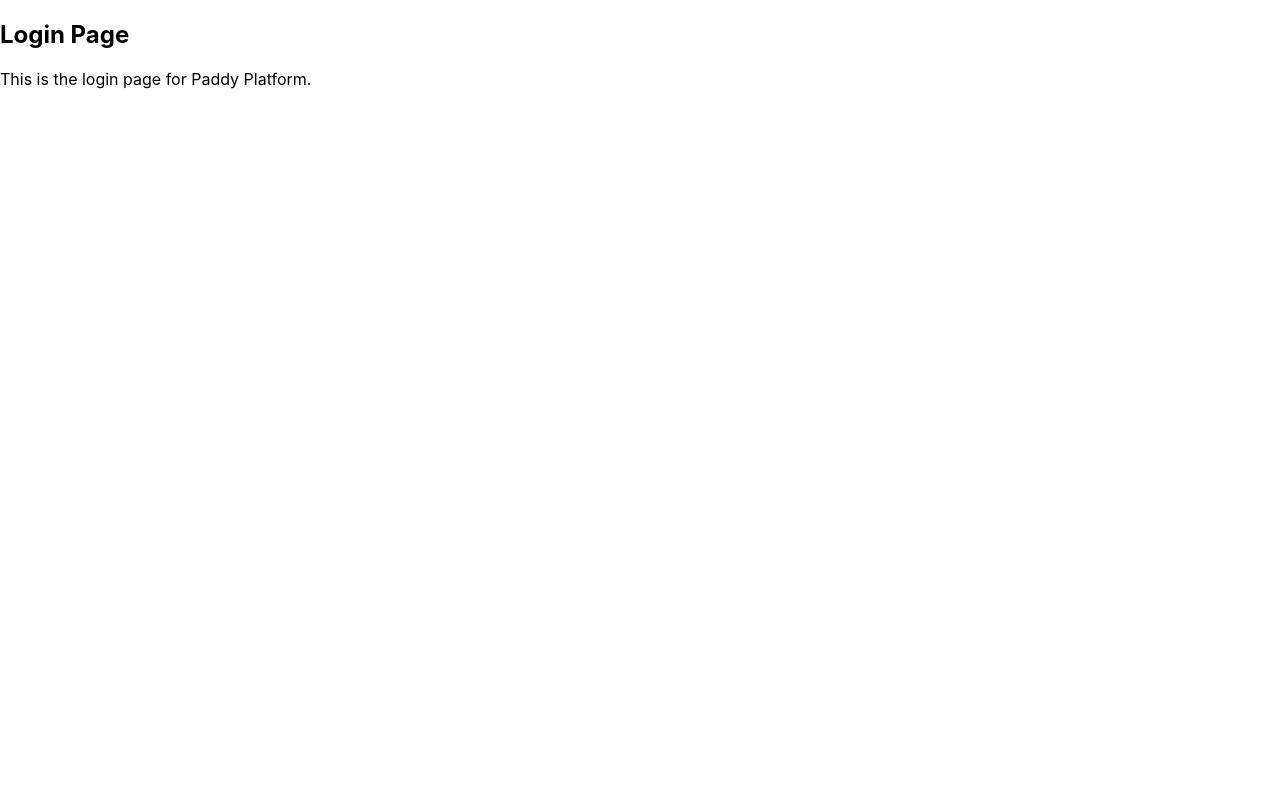
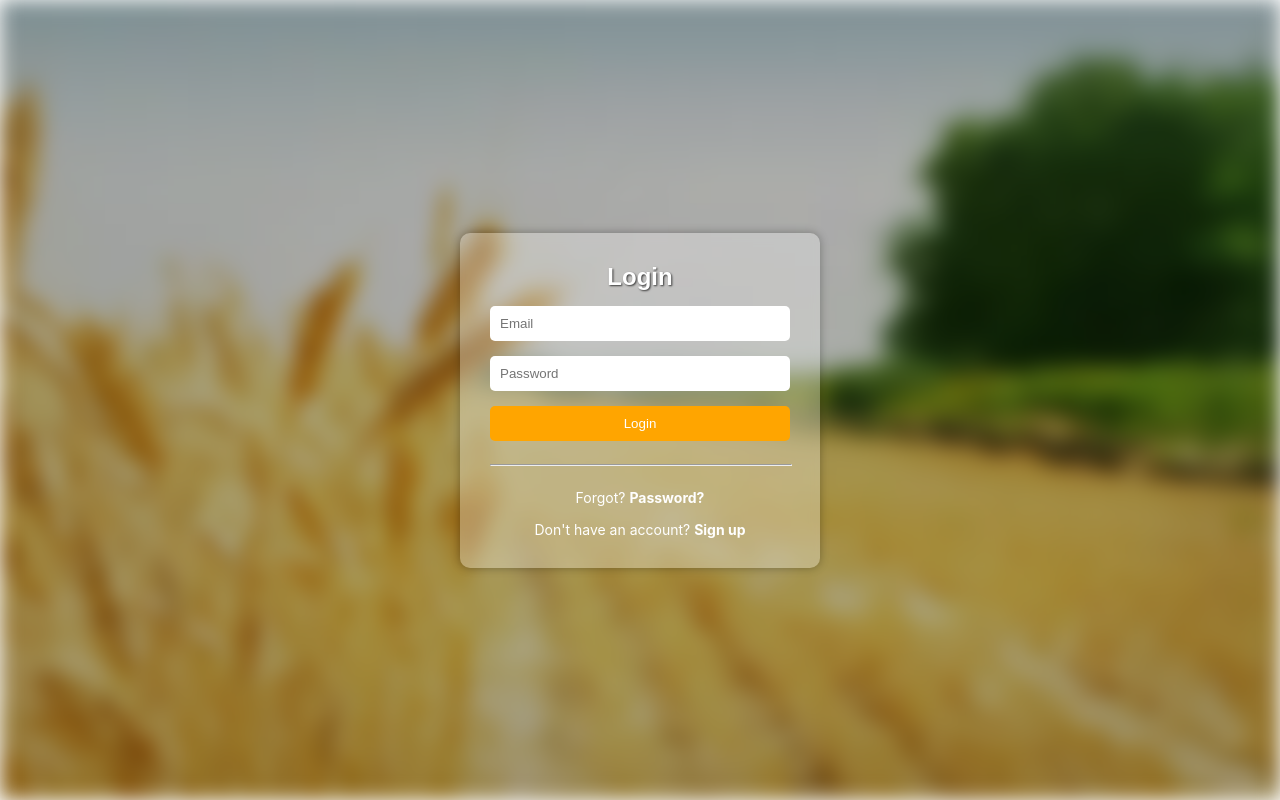
Before and after one commit to SE4106-Web-Project-Team/Paddy-buying-and-selling-Platform, a React (Create React App) app in the folder frontend/: page /login in a window 1280 px wide. Built offline with nearby package versions, Linux system fonts and the light colour scheme.

Commit message:
Structure and style the login page

```diff
--- a/frontend/src/pages/auth/Login.jsx
+++ b/frontend/src/pages/auth/Login.jsx
@@ -1,11 +1,20 @@
 // src/pages/Login.jsx
 import React from 'react';
+import '../../styles/auth/login.css';
 
 function Login() {
   return (
-    <div>
-      <h2>Login Page</h2>
-      <p>This is the login page for Paddy Platform.</p>
+    <div className="login-container">
+      <div class="login-container-blur-layer"></div>
+      <div className="login-card">
+        <h2>Login</h2>
+        <input type="email" placeholder="Email" />
+        <input type="password" placeholder="Password" />
+        <button>Login</button>
+        <hr />
+        <p>Forgot? <a href="/signup">Password?</a></p>
+        <p>Don't have an account? <a href="/signup">Sign up</a></p>
+      </div>
     </div>
   );
 }
--- /dev/null
+++ b/frontend/src/styles/auth/login.css
@@ -0,0 +1,78 @@
+.login-container {
+    height: 100vh;
+    width: 100vw;
+    display: flex;
+    justify-content: center;
+    align-items: center;
+    background-color: #fff;
+  }
+
+  .login-container-blur-layer {
+    background-image: url('../../resources/images/auth/loginBackgroud.jpg');
+    background-size: cover;
+    background-position: center;
+    height: 100vh;
+    width: 100vw;
+    display: flex;
+    justify-content: center;
+    align-items: center;
+    filter: brightness(70%) blur(10px);
+    position: absolute;
+  }
+
+
+  .login-card {
+    background: rgba(255, 255, 255, 0.3); /* Translucent background */
+    padding: 30px;
+    border-radius: 10px;
+    box-shadow: 0 0 10px rgba(0, 0, 0, 0.3);
+    display: flex;
+    flex-direction: column;
+    gap: 15px;
+    width: 300px;
+    text-align: center;
+    backdrop-filter: blur(5px);
+  }
+
+  .login-card h2 {
+    margin: 0;
+    color: white;
+    text-shadow: 1px 1px 2px rgba(0, 0, 0, 0.7);
+    font-family:Arial, Helvetica, sans-serif;
+}
+
+  .login-card input {
+    padding: 10px;
+    border: none;
+    border-radius: 5px;
+    outline: none;
+  }
+
+  .login-card hr {
+    width: 100%;
+  }
+
+  .login-card p {
+    color: #fff;
+    margin: 0;
+    font-size: 14px;
+  }
+
+  .login-card p a{
+    color: #fff;
+    text-decoration: none;
+    font-weight: bold;
+  }
+
+  .login-card button {
+    padding: 10px;
+    background-color: orange;
+    color: white;
+    border: none;
+    border-radius: 5px;
+    cursor: pointer;
+  }
+
+  .login-card button:hover {
+    background-color: darkorange;
+  }
```
Also changed, not shown: frontend/src/resources/images/auth/loginBackgroud.jpg (added), 1 other file (tests, documents, lock files or other folders).
